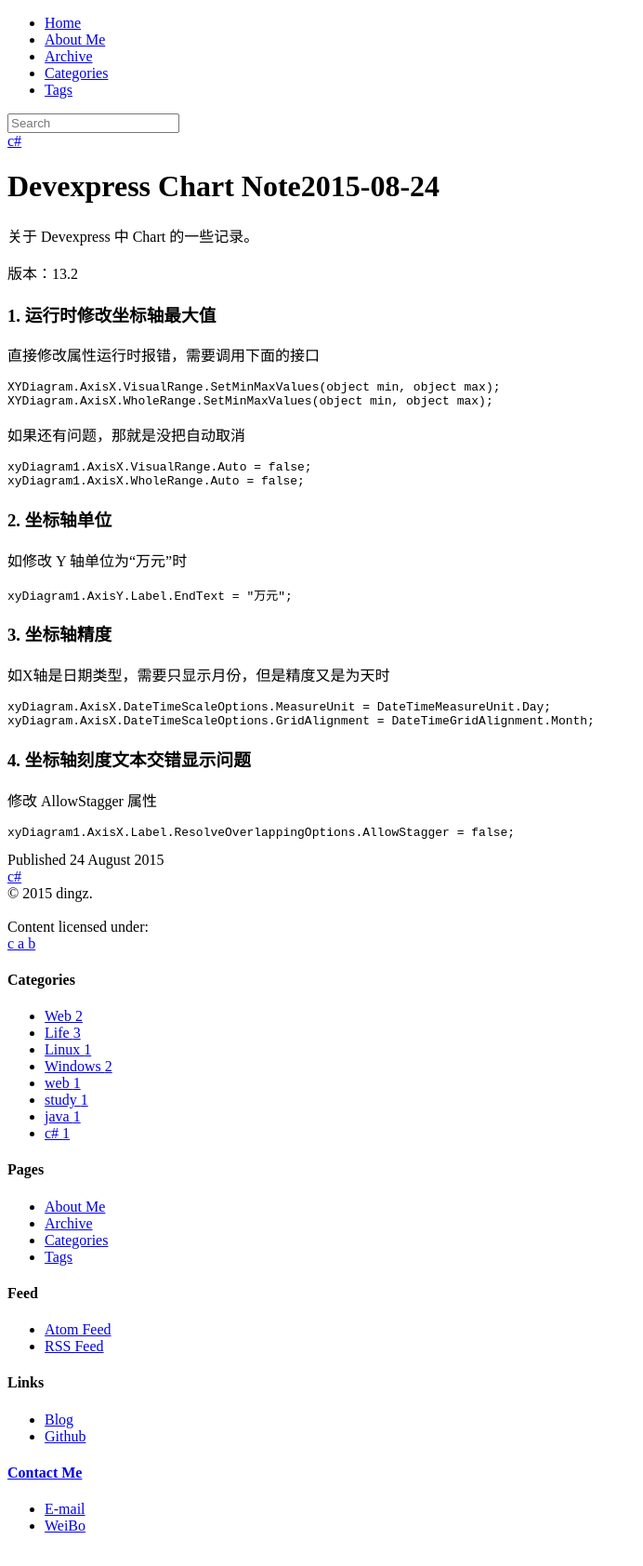
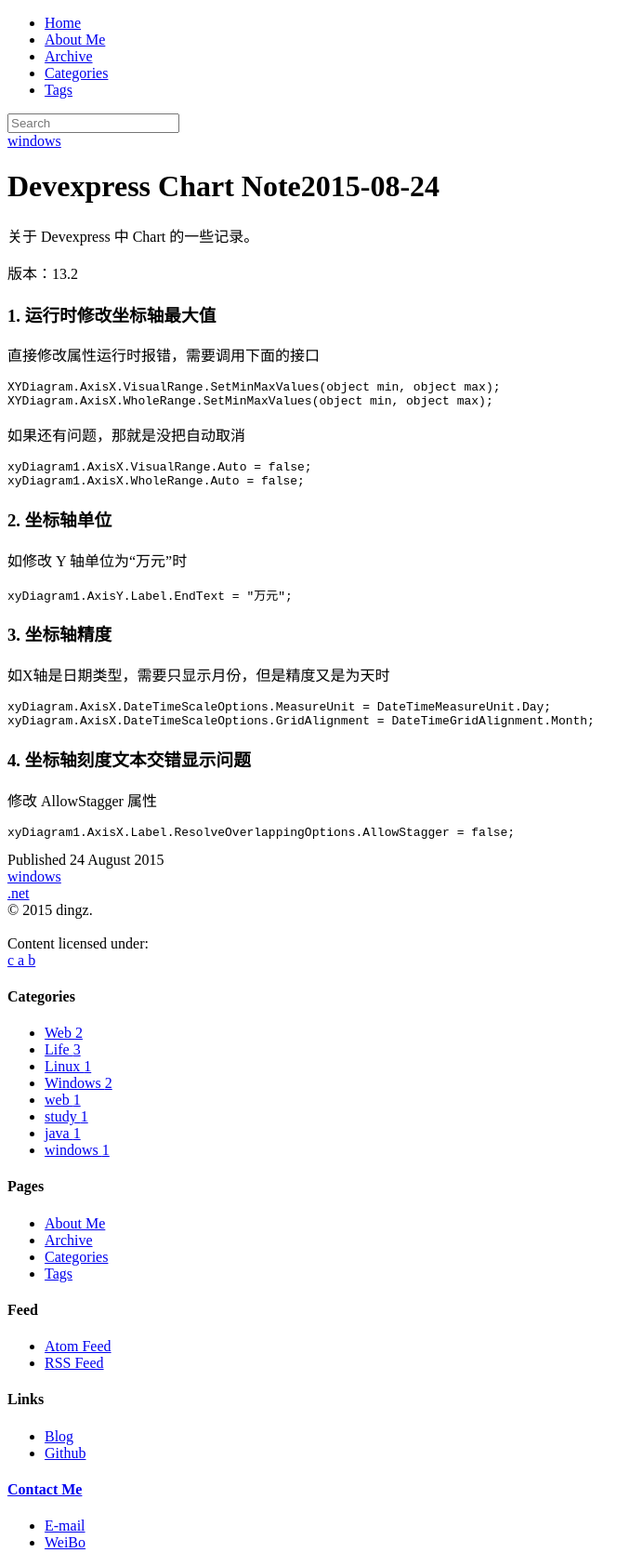
Before and after one commit to zaang/zaang.github.io, a Jekyll site: the page built from _posts/2015-08-24-devexpress-chart-note.md, in a window 1280 px wide. Shown: the whole page at 93% size, without its empty margins (0-692 px from the left). Built offline with Jekyll 4.4.1, drawn with Linux system fonts in a browser that asks for light colours; nearby versions of some CDN libraries; library files that are not in the unit come from our copies; comment, search, counter and statistics services are not loaded.

```diff
--- a/_posts/2015-08-24-devexpress-chart-note.md
+++ b/_posts/2015-08-24-devexpress-chart-note.md
@@ -1,9 +1,9 @@
 ---
 layout: post
-category: c#
+category: windows
 title: Devexpress Chart Note
 tagline: 2015-08-24
-tags: [c#]
+tags: [windows, .net]
 ---
 
 关于 Devexpress 中 Chart 的一些记录。
```
